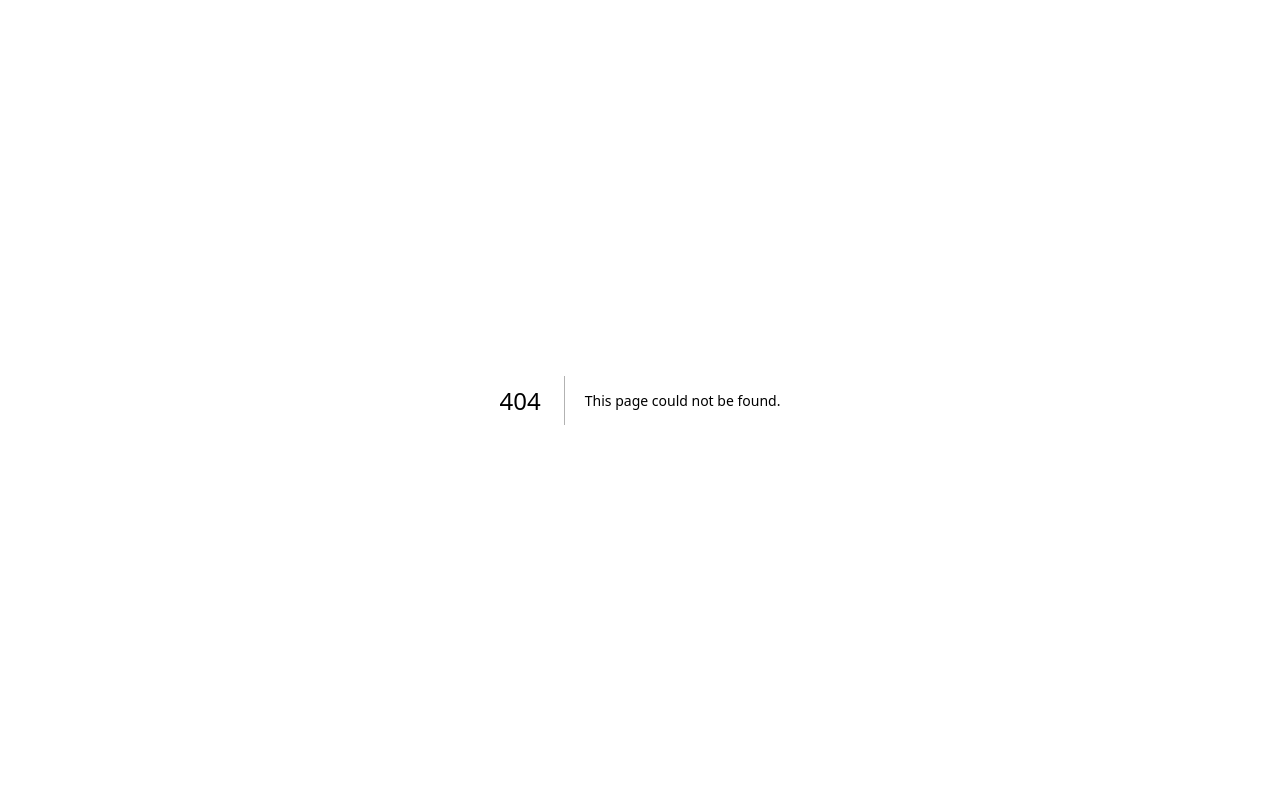
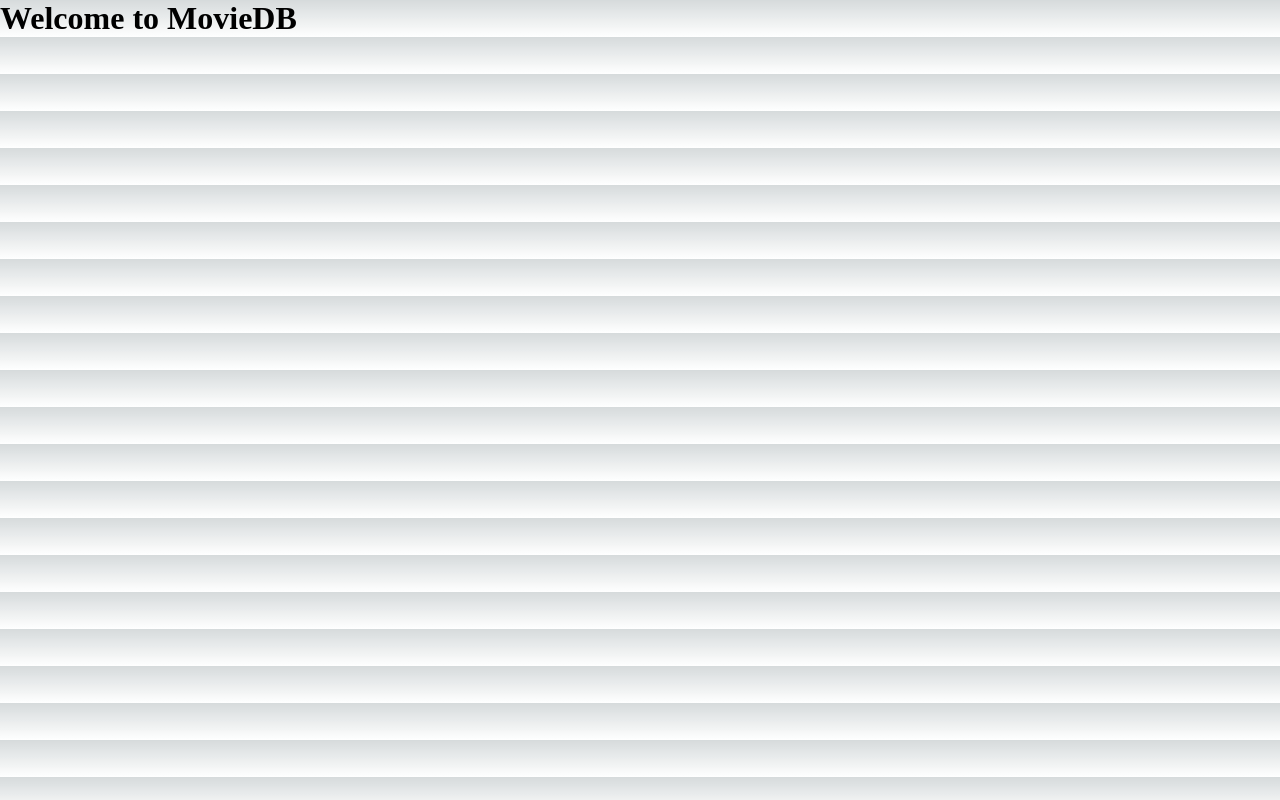
Before and after one commit to Poes93/labb3-react, a Next.js app: page /Home in a window 1280 px wide. Before the commit this address had no page. Built offline with nearby package versions, Linux system fonts and the light colour scheme.

Commit message:
Add Home page

```diff
--- /dev/null
+++ b/pages/Home.jsx
@@ -0,0 +1,11 @@
+import React from 'react';
+
+const Home = () => {
+  return (
+    <div>
+      <h1>Welcome to MovieDB</h1>
+    </div>
+  );
+};
+
+export default Home;
```
